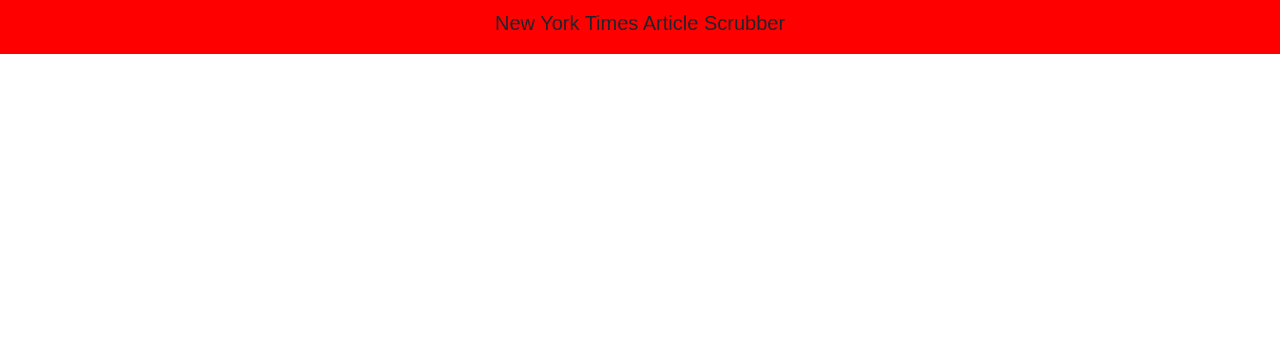
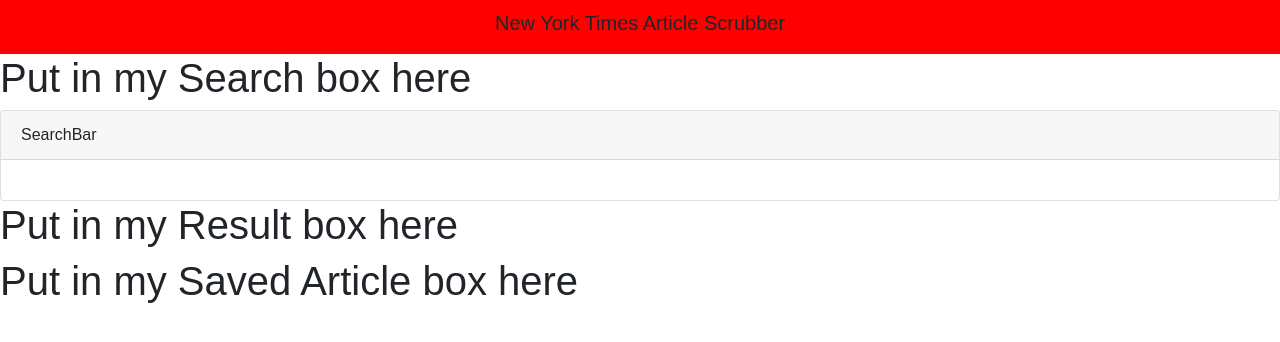
Before and after one commit to tintdang/nytreactsearch, a React (Create React App) app in the folder client/: page / in a window 1280 px wide. Shown: the top 342 px of the page. Built offline with nearby package versions, Linux system fonts and the light colour scheme.

Commit message:
Added Homepage page into router switch

```diff
--- a/client/src/App.js
+++ b/client/src/App.js
@@ -1,11 +1,15 @@
 import React, { Component } from 'react';
 import { BrowserRouter as Router, Route, Switch } from "react-router-dom"
+import Homepage from "./pages/Home"
 import Navbar from "./components/Navbar"
 
 const App = () =>
   <Router>
     <div>
       <Navbar />
+      <Switch>
+        <Route exact path="/" component={Homepage} />
+      </Switch>
 
     </div>
   </Router>;
--- /dev/null
+++ b/client/src/pages/Home/Article.js
@@ -0,0 +1,18 @@
+import React, { Component } from "react";
+import SearchBar from "../../components/SearchBar"
+class Articles extends Component {
+
+
+  render() {
+    return(
+      <div>
+        <h1>Put in my Search box here</h1>
+        <SearchBar />
+        <h1>Put in my Result box here</h1>
+        <h1>Put in my Saved Article box here</h1>
+      </div>
+    )
+  }
+}
+
+export default Articles;
--- /dev/null
+++ b/client/src/pages/Home/index.js
@@ -0,0 +1 @@
+export { default } from "./Article.js"
```
